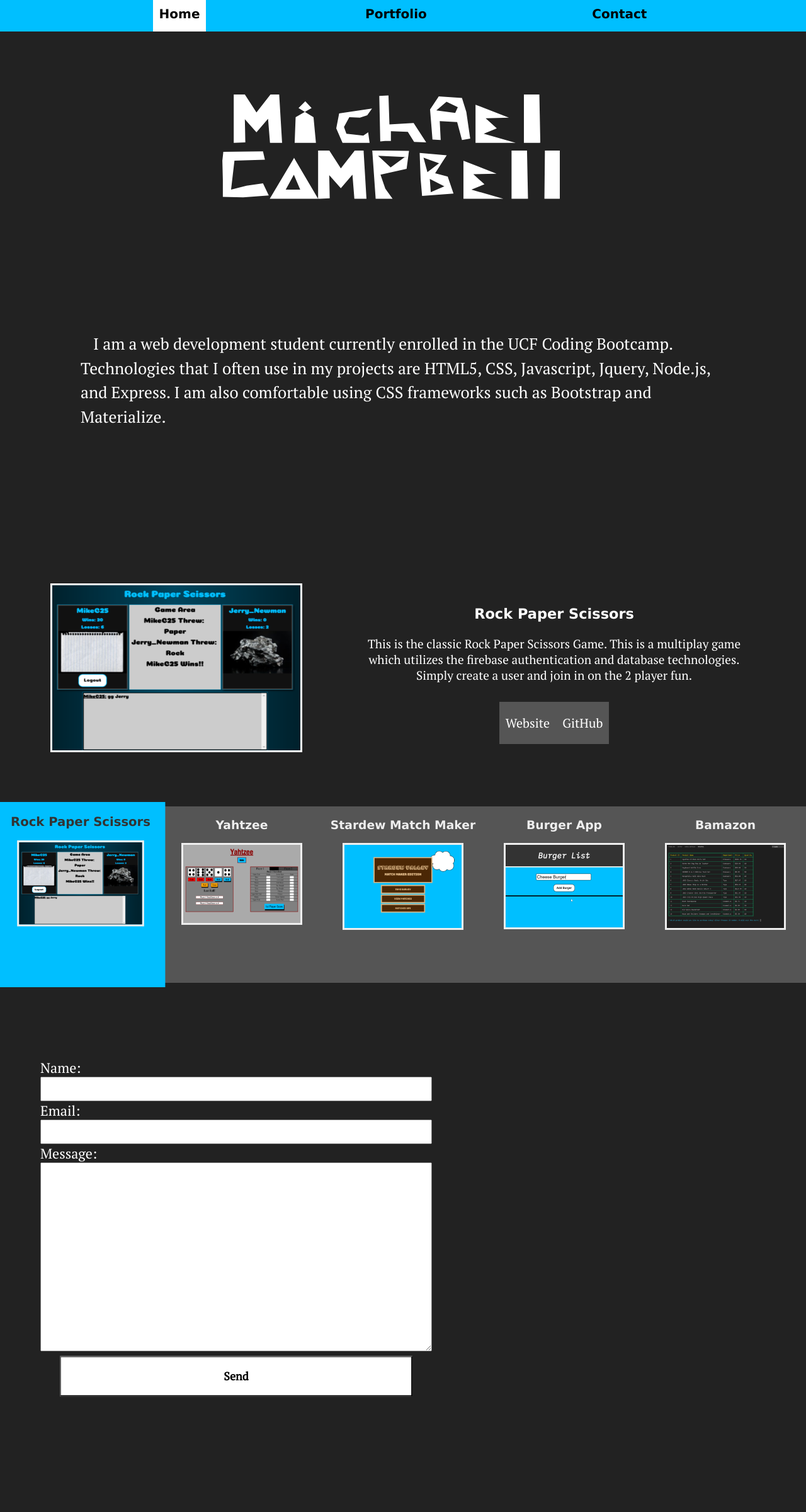
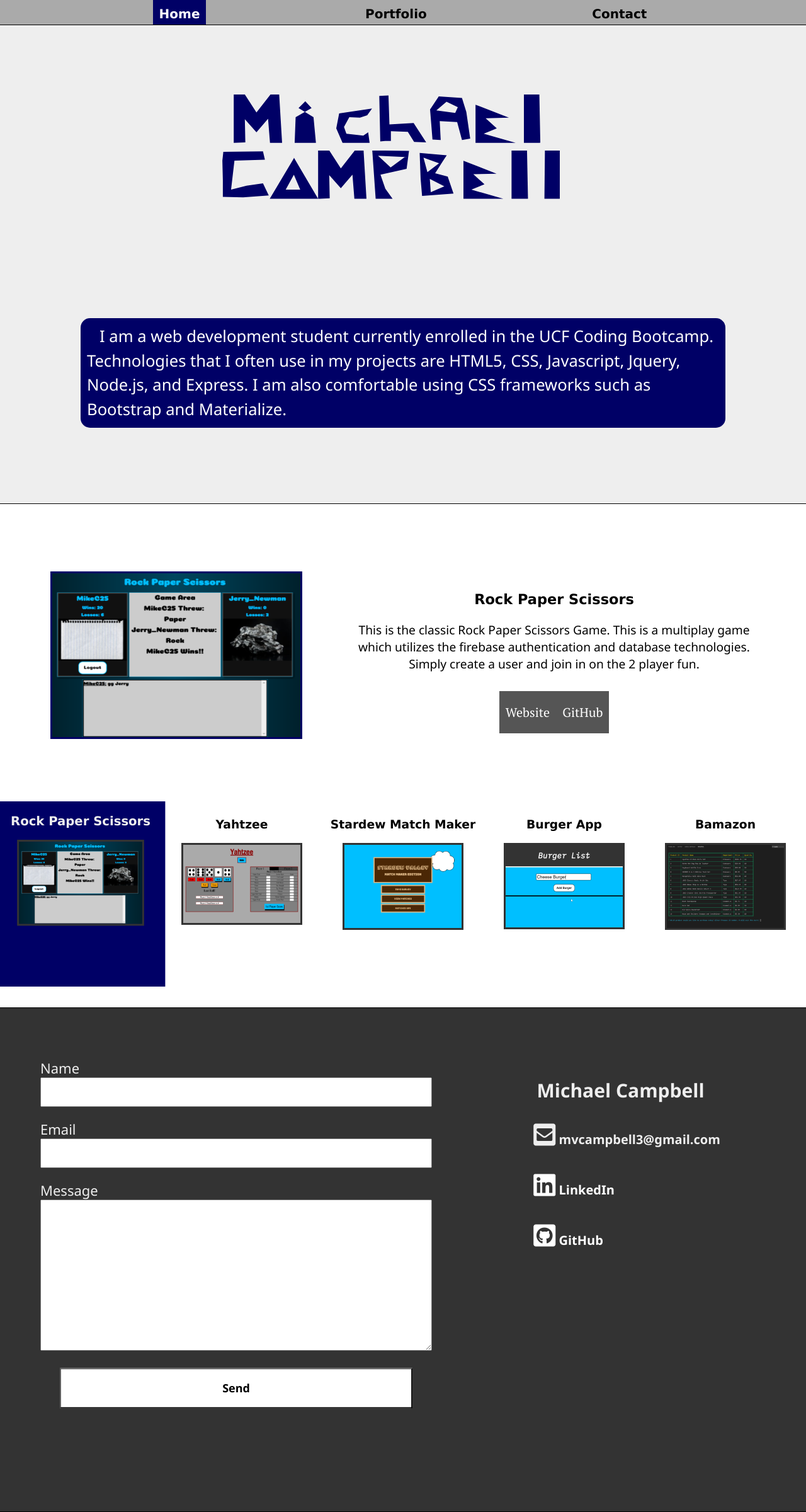
Before and after one commit to Mvcampbell3/website, a website: page public/index.html in a window 1280 px wide. Shown: the whole page at 63% size. Drawn offline with nearby package versions, Linux system fonts and the light colour scheme.

Commit message:
added contact stylings and changed some of theme

```diff
--- a/public/assets/css/home.css
+++ b/public/assets/css/home.css
@@ -10,8 +10,8 @@ p{
 body{
     margin: 0;
     padding: 0;
-    background-color: #222;
-    overflow: hidden;
+    background-color: #eee;
+    overflow-x: hidden;
     height: 100vh;
     width: 100vw;
 }
@@ -22,14 +22,15 @@ body{
     top: 0;
     display: flex;
     width: 100%;
-    height: 50px;
+    height: 40px;
     justify-content: space-evenly;
     align-items: center;
     box-sizing: border-box;
-    background-color: deepskyblue;
+    background-color: #aaa;
+    border-bottom: .5px black solid;
 }
 
-.navBar a{
+.tag{
     display: block;
     font-size: 20px;
     height: 100%;
@@ -41,21 +42,40 @@ body{
     text-decoration: none;
 }
 
-.navBar a:hover, .there{
-    background-color: white;
-    color: black;
+.navBar a:hover{
+    background-color: #111;
+    color: white;
+    transition:all, .25s;
+}
+
+.there{
+    background-color: #000066;
+    color: white;
 }
 
 .aboutContent{
     position: absolute;
+    background-color: #000066;
+    padding: 10px;
+    border-radius: 15px;
     bottom: 15vh;
     width: 80%;
     left: calc(50vw - 40%);
     font-size: 2vw;
     line-height: 1.5;
     text-indent: 20px;
-    font-family: 'PT Serif', serif;
+    font-family: 'Segoe UI', Tahoma, 'Geneva', Verdana, sans-serif;
     color: #fff;
+    animation-name: easeIn;
+    animation-duration: 1s;
+    animation-delay: 2.150s;
+    animation-fill-mode: forwards;
+    opacity: 0;
+}
+
+@keyframes easeIn{
+    0% {opacity: 0}
+    100% {opacity: 1};
 }
 
 .container{
@@ -67,6 +87,7 @@ section{
     width: 100%;
     scroll-behavior: smooth;
     position: relative;
+    border-bottom: 1px black solid;
 }
 
 .hidden{
@@ -81,7 +102,6 @@ section{
 }
 
 @keyframes fadeIn{
-    0% {opacity: 0}
     100% {opacity: 100}
 }
 
@@ -90,6 +110,7 @@ section{
 #portfolio{
     display: flex;
     flex-direction: column;
+    background-color: #fff;
 }
 
 .regular{
@@ -100,7 +121,7 @@ section{
     width: 75%;
     height: auto;
     box-sizing: border-box;
-    border: 3px #eee solid;
+    border: 3px #333 solid;
     cursor: pointer;
 }
 
@@ -111,39 +132,39 @@ section{
 .projectBox{
     height: 100%;
     width: 90%;
-    /* background-color: #333; */
-    color: #eee;
+    color: #000;
     display: flex;
     flex-direction: column;
     align-items: center;
     justify-content: flex-start;
     transition: all, .5s;
-
 }
 
 .active{
-    background-color: deepskyblue;
-    color: #333;
+    background-color: #000066;
+    color: #eee;
     transform: scale(1.05);
     transition: all, .5s;
+}
+
+.active .projectBox img{
+    border: 3px white solid;
 }
 
 .mainProjects{
     display: flex;
     justify-content: space-between;
-    background-color: #555;
-
     height: 100%;
     text-align: center;
 }
 
 .projectDisplay{
     display: flex;
-    padding: 80px 0 40px 0;
+    padding: 40px 0 40px 0;
     align-items: center;
     justify-content: space-evenly;
     height: 60%;
-    color: white;
+    color: #000;
 }
 
 #projectName{
@@ -156,15 +177,14 @@ section{
 
 .projectDisplay img{
     width: 400px;
-    height: auto;
-    box-sizing: border-box;
-    border: 3px white solid;
+    height: 266.25px;
+    border: 3px #000066 solid;
 }
 
 .information{
     text-align: center;
     width: 50%;
-    font-family:'PT Serif', serif;
+    font-family: 'Segoe UI', Tahoma, 'Geneva', Verdana, sans-serif;
     font-size: 1.5vw;
 }
 
@@ -189,8 +209,8 @@ section{
 }
 
 .btnPro:hover{
-    color: black;
-    background-color: deepskyblue;
+    color: white;
+    background-color: #000066;
     transform: scale(1.2);
     transition: all, .5s;
     font-weight: bolder;
@@ -204,26 +224,27 @@ section{
 }
 
 .mobileWrapper{
-    width: 90%;
     margin: auto;
     display: flex;
     flex-direction: column;
-    padding-top: 60px;
+    padding-top:30px;
+    padding-right: 15px;
     text-align: center;
-    color: white;
+    color: black;
 }
 
 .mobileProject img{
     display: block;
     width: 90%;
     margin: auto;
-    border: 1px white solid;
+    border: 1px black solid;
 }
 
 .mobileContent{
     font-size: 18px;
     font-family: Verdana, 'Geneva', Tahoma, sans-serif;
     margin-top: 10px;
+    padding-right: 5px;
 }
 
 .mobileButtons{
@@ -234,7 +255,12 @@ section{
 }
 
 .mobileProject{
-    border-bottom: 2px white solid;
+    border-bottom: 2px black solid;
+}
+
+.mobileProject:nth-last-child(1) {
+    border-bottom: none;
+
 }
 
 .btnMob{
@@ -243,11 +269,15 @@ section{
     outline: none;
     cursor: pointer;
     padding: 15px;
-    background-color: white;
-    color: black;
-
+    background-color: #333;
+    color: whitesmoke;
 }
 /* ----------- Contact Page ----------------- */
+#contact{
+    background-color: #333;
+    color: #eee;
+}
+
 
 .wrapper{
     padding-top: 80px;
@@ -257,28 +287,32 @@ section{
 
 .flex{
     display: flex;
+    justify-content: space-between;
 }
 
 .formArea{
     width: 60%;
-    color: white;
-    font-family: Verdana, "Geneva", Tahoma, sans-serif;
 }
 
 input[type=text] {
     width: 90%;
     padding: 10px 5px;
     outline: none;
-
+    margin-bottom: 1em;
+    font-size: 20px;
 }
 
 #message {
     width: 90%;
-    min-height: 300px;
+    min-height: 30vh;
+    margin-bottom: 1em;
+    padding: 10px 5px;
+    font-size: 20px;
+    font-family: 'Segoe UI', Tahoma, 'Geneva', Verdana, sans-serif;
 }
 
 .labelContact {
-    font-family:'PT Serif', serif;
+    font-family: 'Segoe UI', Tahoma, 'Geneva', Verdana, sans-serif;
     font-size: 22px;
     padding-bottom: 10px;
 }
@@ -286,7 +320,7 @@ input[type=text] {
 .subContact{
     display: block;
     font-size: 20px;
-    font-family: 'PT Serif', serif;
+    font-family: 'Segoe UI', Tahoma, 'Geneva', Verdana, sans-serif;
     font-weight: bolder;
     padding: 20px 10px;
     color: black;
@@ -303,15 +337,76 @@ input[type=text] {
 .subContact:hover{
     transform: scale(1);
     transition: all, .25s;
-    background-color: black;
+    background-color: #000066;
     color: white;
 
+}
+
+.reachArea{
+    width: 40%;
+}
+
+.reachArea img {
+    width: 300px;
+    height: auto;
+    display: block;
+    margin: auto;
+    border: 1px white solid;
+}
+
+.myName{
+    text-align: center;
+    font-size: 30px;
+    font-family: 'Segoe UI', Tahoma, 'Geneva', Verdana, sans-serif;
+}
+
+.icon{
+    font-size: 40px;
+    margin-bottom: 1em;
+}
+
+.linkArea{
+    display: flex;
+    flex-direction: column;
+    padding-left: 20%;
+}
+
+.linkArea a{
+    color: white;
+}
+
+.linkFlex{
+    width: 30%;
+    display: flex;
+    justify-content: space-between;
+    margin-top: 2em;
+}
+
+.wordIcon{
+    font-family: 'Segoe UI', Tahoma, 'Geneva', Verdana, sans-serif;
+    font-size: 20px;
+}
+
+.bolder{
+    font-weight: bolder;
 }
 
 
 @media (max-width: 900px) {
     .aboutContent{
         font-size: 3.25vw;
+    }
+
+    .flex{
+        flex-direction: column-reverse;
+    }
+
+    .reachArea{
+        width: 100%;
+    }
+
+    .formArea{
+        width: 100%;
     }
 
     .regular{
@@ -322,16 +417,40 @@ input[type=text] {
         display: block;
     }
 
+    input[type=text] {
+        width: 95%;
+        padding: 10px 5px;
+        outline: none;
+    }
+
+    #message {
+        width: 95%;
+        min-height: 30vh;
+    }
+
     #portfolio{
-        overflow-y: scroll;
+        height: 100%;
+    }
+
+    #contact{
+        height: 100%;
+    }
+
+    .wrapper{
+        padding-top: 40px;
     }
 
     .mainProjects{
         flex-direction: column;
     }
 
-    #contact {
-        visibility: hidden;
+    .subContact{
+        width: 95%;
+        margin-bottom: 1em;
+    }
+
+    .linkArea{
+        padding-left: 0;
     }
 }
 
--- a/public/assets/css/load.css
+++ b/public/assets/css/load.css
@@ -89,7 +89,7 @@
 .letter{
     height: var(--letter-size);
     width: var(--letter-size);
-    background-color: white;
+    background-color: #000066;
 
 }
 
@@ -109,7 +109,7 @@
 }
 
 .back{
-    background-color: deepskyblue;
+    background-color: #111;
     position: relative;
     z-index: 3;
 }
@@ -127,24 +127,24 @@
 }
 
 @keyframes fallOff{
-    0% {top: 0; left:0; background-color: deepskyblue}
-    60%{top: calc(4vw - 6x); left: 0px;background-color: deepskyblue}
-    100% {top: calc(var(--letter-size) + 6px); left: -2vw; background-color: white;};
+    0% {top: 0; left:0; background-color: #111}
+    60%{top: calc(4vw - 6x); left: 0px;background-color: #111}
+    100% {top: calc(var(--letter-size) + 6px); left: -2vw; background-color: #000066;};
 }
 
 @media (max-width: 600px) {
     :root{
-        --letter-size: 8vw;
+        --letter-size: 10vw;
     }
 
     .area{
-        left: 22vw;
+        left: 20vw;
     }
 
     @keyframes fallOff{
-        0% {top: 0; left:0; background-color: deepskyblue}
-        60%{top: calc(4vw - 6x); left: 0px;background-color: deepskyblue}
-        100% {top: calc(var(--letter-size) + 6px); left: -4vw; background-color: white;};
+        0% {top: 0; left:0; background-color: #111}
+        60%{top: calc(4vw - 6x); left: 0px;background-color: #111}
+        100% {top: calc(var(--letter-size) + 6px); left: -4vw; background-color: #000066;};
     }
 
     .backBox{
--- a/public/index.html
+++ b/public/index.html
@@ -6,6 +6,8 @@
     <meta name="viewport" content="width=device-width, initial-scale=1.0">
     <meta http-equiv="X-UA-Compatible" content="ie=edge">
     <title>Home</title>
+    <link rel="stylesheet" href="https://use.fontawesome.com/releases/v5.8.1/css/all.css"
+        integrity="sha384-50oBUHEmvpQ+1lW4y57PTFmhCaXp0ML5d60M1M7uH2+nqUivzIebhndOJK28anvf" crossorigin="anonymous">
     <link href="https://fonts.googleapis.com/css?family=PT+Serif" rel="stylesheet">
     <link rel="stylesheet" href="assets/css/load.css">
     <link rel="stylesheet" href="assets/css/home.css">
@@ -48,9 +50,9 @@
     </section>
 
     <div class="navBar">
-        <a class="there" href="#home">Home</a>
-        <a href="#portfolio">Portfolio</a>
-        <a href="#contact">Contact</a>
+        <a class="tag there" href="#home">Home</a>
+        <a class="tag" href="#portfolio">Portfolio</a>
+        <a class="tag" href="#contact">Contact</a>
     </div>
 
     <div class="container">
@@ -184,21 +186,29 @@
             <div class="wrapper flex">
                 <div class="formArea">
                     <div class="inputGroup">
-                        <label class="labelContact" for="name">Name:</label><br>
+                        <label class="labelContact" for="name">Name</label><br>
                         <input type="text" name="name" id="nameInput"><br>
                     </div>
                     <div class="inputGroup">
-                        <label class="labelContact" for="name">Email:</label><br>
+                        <label class="labelContact" for="name">Email</label><br>
                         <input type="text" name="email" id="emailInput"><br>
                     </div>
                     <div class="inputGroup">
-                        <label class="labelContact" for="message">Message:</label><br>
+                        <label class="labelContact" for="message">Message</label><br>
                         <textarea name="message" id="message" cols="" rows=""></textarea>
                     </div>
                     <button class="subContact">Send</button>
                 </div>
                 <div class="buttonContact">
 
+                </div>
+                <div class="reachArea">
+                    <h3 class="myName">Michael Campbell</h3>
+                    <div class="linkArea">
+                        <i class="icon fas fa-envelope-square"><span class="wordIcon"> mvcampbell3@gmail.com</span></i>
+                        <a href=""><i class="icon fab fa-linkedin"><span class="wordIcon bolder"> LinkedIn</span></i></a>
+                        <a href=""><i class="icon fab fa-github-square"><span class="wordIcon bolder"> GitHub</span></i></a>
+                    </div>
                 </div>
             </div>
         </section>
```
